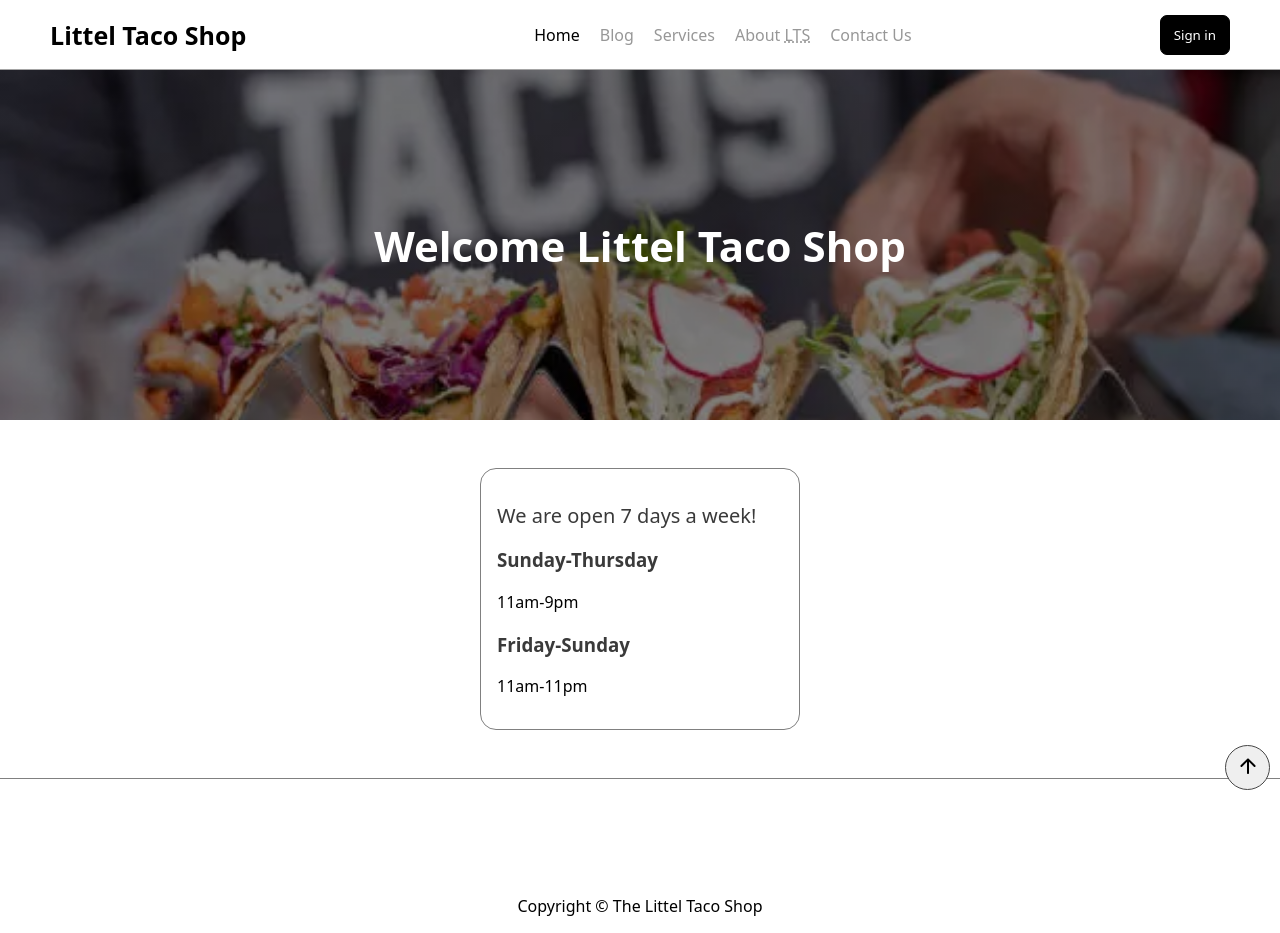
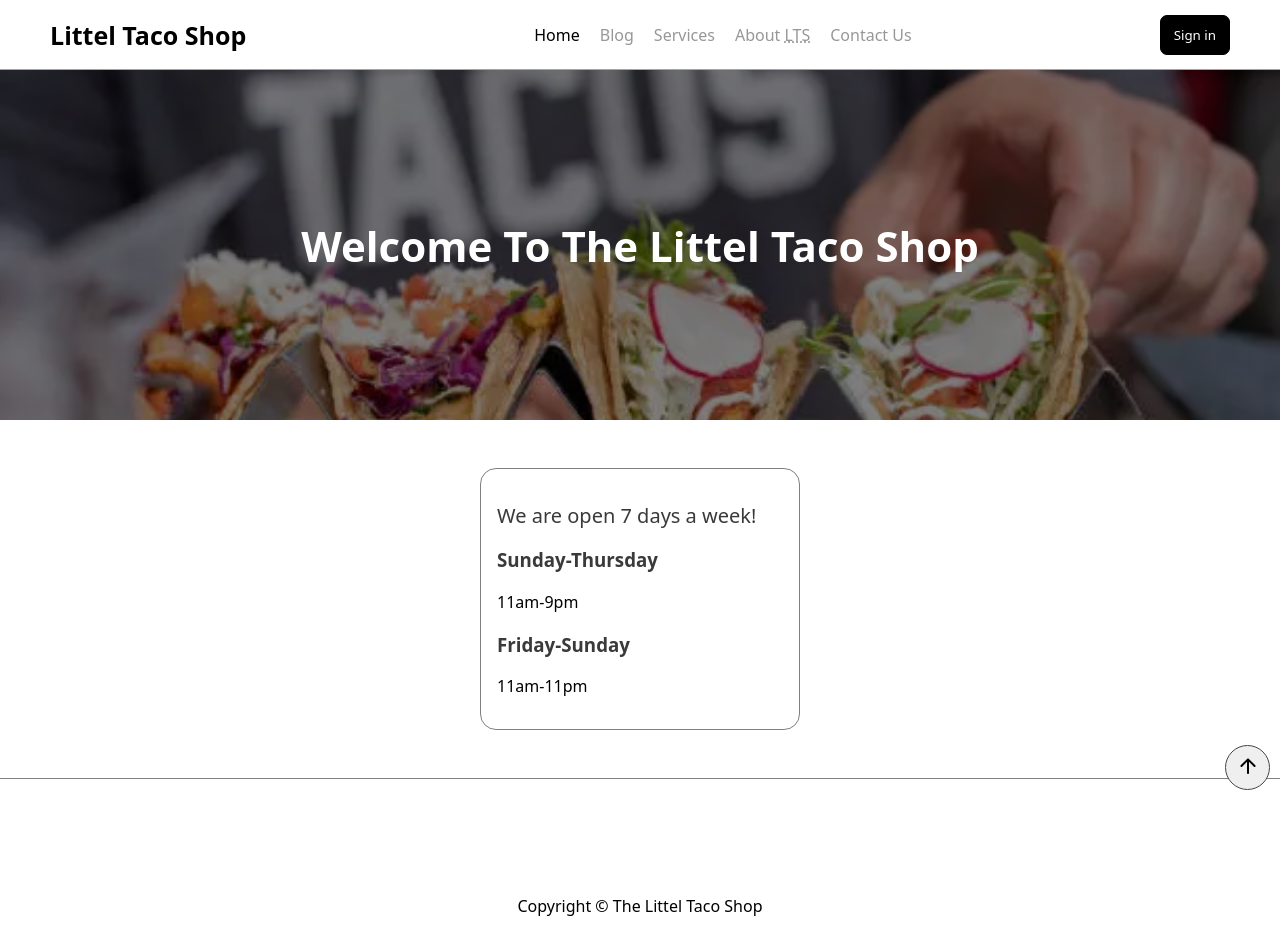
Before and after one commit to EBENWODO/little-tacos, a plain HTML site: page index.html in a window 1280 px wide. Drawn offline with Linux system fonts and the light colour scheme.

Commit message:
Update index.html

```diff
--- a/index.html
+++ b/index.html
@@ -22,7 +22,7 @@
         </nav>
 
         <div class="hero-cont">
-            <span>Welcome Littel Taco Shop</span>
+            <span>Welcome To The Littel Taco Shop</span>
         </div>
 
 
```
